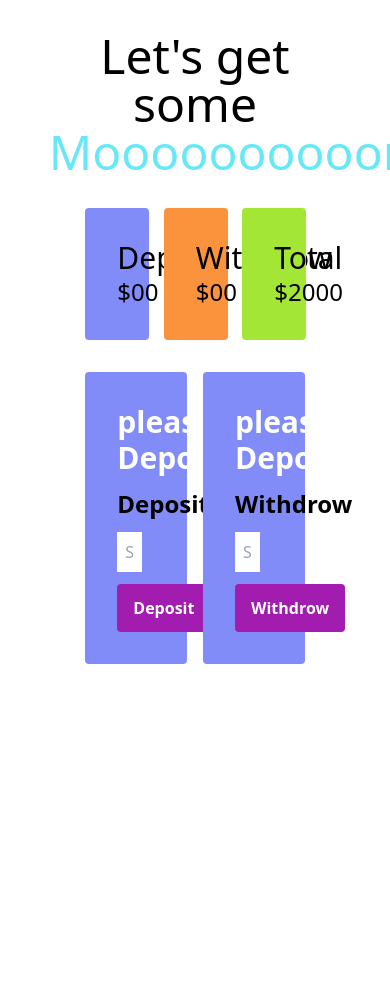
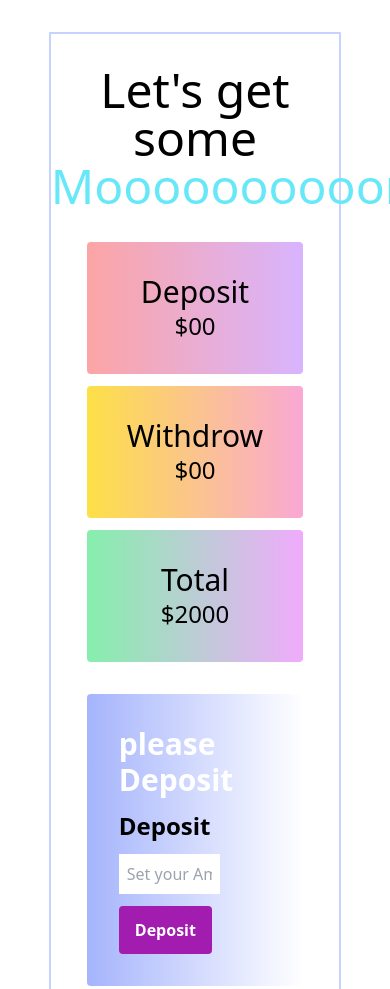
Before and after one commit to sibom007/baper-bank, a plain HTML site: page bank.html in a window 390 px wide. Shown: the top 989 px of the page. Before the commit the page ends 844 px from the top, so only its background shows below. Drawn offline with nearby package versions, Linux system fonts and the light colour scheme.

Commit message:
responsive

```diff
--- a/bank.html
+++ b/bank.html
@@ -7,34 +7,34 @@
     <title>Inside of bank</title>
     <script src="https://cdn.tailwindcss.com"></script>
 </head>
-<body class="w-9/12 mx-auto">
+<body class="w-9/12 mx-auto border-solid border-2 border-indigo-200 mt-8">
     <header class="text-center"><h1 class="text-5xl mt-8">Let's get some <span class="text-cyan-300">Moooooooooony</span></h1></header>
  <main>
     <section>
-       <div class="grid grid-cols-3 gap-4 w-9/12 mx-auto mt-8">
-         <div class="p-8 bg-indigo-400 text-center rounded">
+       <div class="md:grid grid-cols-3 gap-4 w-9/12 mx-auto mt-8">
+         <div class="p-8 bg-gradient-to-r from-red-300 to-purple-300 text-center rounded mb-3">
             <h1 class="text-3xl">Deposit</h1>
             <h2 class="text-2xl">$<span id="setdepositvalue">00</span></h2>
          </div>
-         <div class="p-8 bg-orange-400 text-center rounded">
+         <div class="p-8 bg-gradient-to-r from-yellow-300 to-pink-300 text-center rounded mb-3">
             <h1 class="text-3xl">Withdrow</h1>
             <h2 class="text-2xl">$<span id="setwithdrow">00</span></h2>
          </div>
-         <div class="p-8 bg-lime-400 text-center rounded">
+         <div class="p-8 bg-gradient-to-r from-green-300 to-fuchsia-300 text-center rounded mb-3">
             <h1 class="text-3xl">Total</h1>
             <h2 class="text-2xl">$<span id="balancetotal">2000</span></h2>
          </div>
        </div>
     </section>
     <section>
-        <div class="grid grid-cols-2 gap-4 w-9/12 mx-auto mt-8">
-            <div class="p-8 bg-indigo-400  rounded">
+        <div class="md:grid grid-cols-2 gap-4 w-9/12 mx-auto mt-8">
+            <div class="p-8 bg-gradient-to-r from-indigo-300 rounded mb-3">
                 <h1 class="font-bold text-white text-3xl">please Deposit</h1>
                <h1 class="text-2xl font-bold mt-3">Deposit</h1>
                <input class="mt-3 mb-3 w-8/12 p-2 block" type="text" name="" id="setdeposit" placeholder="Set your Ammount">
                <button id="btnsetammount" class="bg-fuchsia-700 hover:bg-violet-600 px-4 py-3 rounded font-bold text-white">Deposit</button>
             </div>
-            <div class="p-8 bg-indigo-400  rounded">
+            <div class="p-8 bg-gradient-to-r from-sky-300 rounded">
                 <h1 class="font-bold text-white text-3xl">please Deposit</h1>
                <h1 class="text-2xl font-bold mt-3">Withdrow</h1>
                <input class="mt-3 mb-3 w-8/12 p-2 block" type="text" name="" id="withdrowammoubt" placeholder="Set your Ammount">
```
